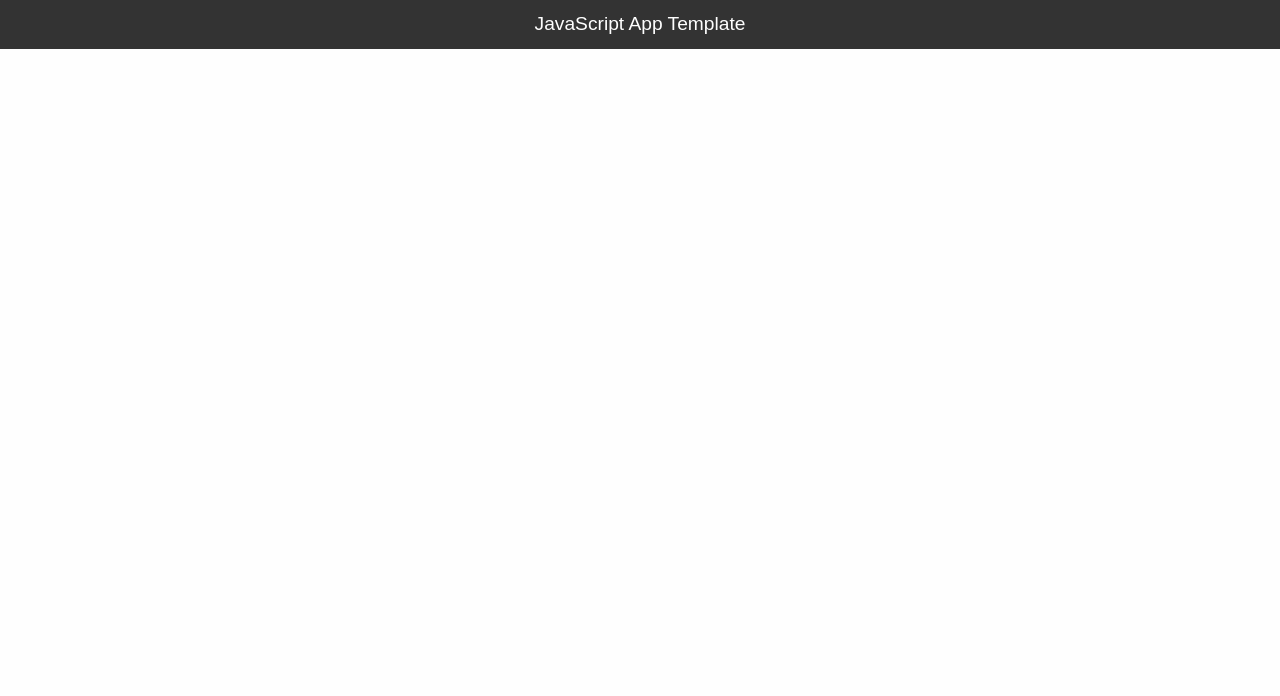
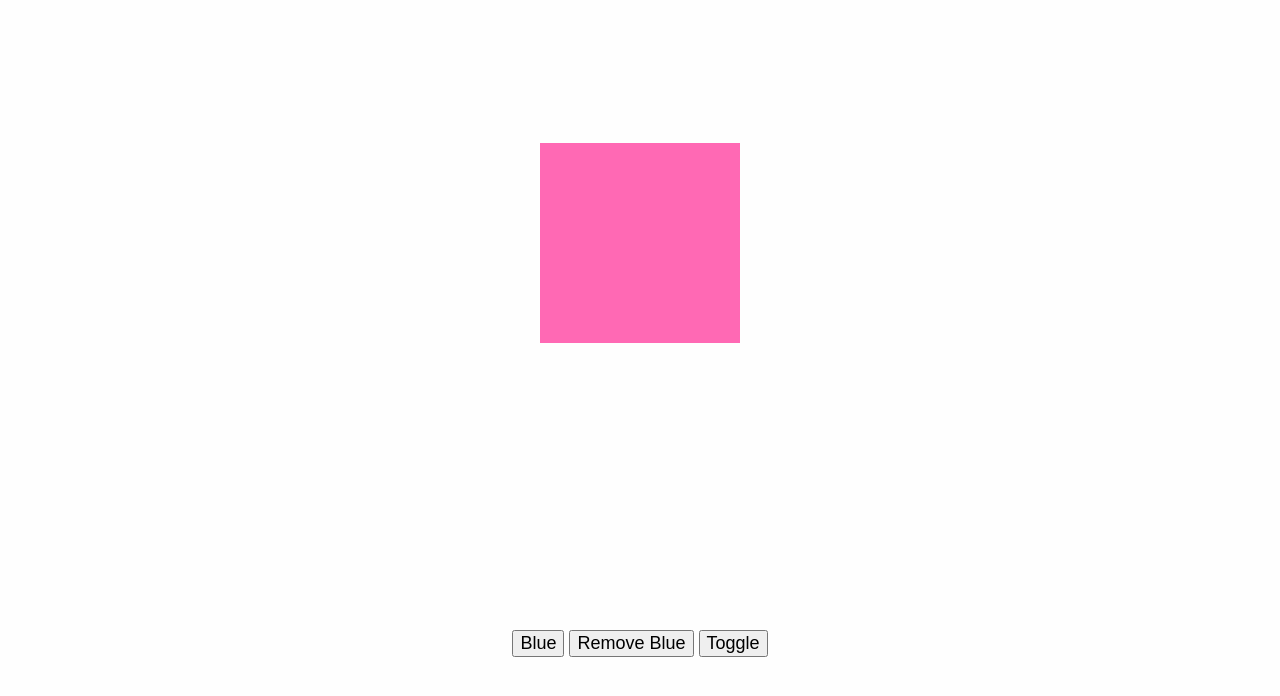
Before and after one commit to clemensschueller/javascript-playground, a website built with Vite: page src/index.html in a window 1280 px wide. Built offline with nearby package versions, Linux system fonts and the light colour scheme.

Commit message:
Finish first exercise

```diff
--- a/src/index.html
+++ b/src/index.html
@@ -8,5 +8,12 @@
     <link rel="stylesheet" href="./styles/global.css" />
     <script defer type="module" src="./index.js"></script>
   </head>
-  <body></body>
+  <body>
+    <div class="box"></div>
+    <div>
+      <button class="btn">Blue</button>
+      <button class="btn-rm">Remove Blue</button>
+      <button class="tgl">Toggle</button>
+    </div>
+  </body>
 </html>
--- a/src/index.js
+++ b/src/index.js
@@ -1,3 +1,15 @@
-import AppHeader from './components/AppHeader'
+console.clear()
+const box = document.querySelector('.box')
+const button = document.querySelector('.btn')
 
-document.body.append(AppHeader('JavaScript App Template'))
+button.addEventListener('click', () => {
+  box.classList.add('blue')
+})
+const buttonRemove = document.querySelector('.btn-rm')
+buttonRemove.addEventListener('click', () => {
+  box.classList.remove('blue')
+})
+const buttonToggle = document.querySelector('.tgl')
+buttonToggle.addEventListener('click', () => {
+  box.classList.toggle('blue')
+})
--- a/src/styles/global.css
+++ b/src/styles/global.css
@@ -1,3 +1,19 @@
 @import './_variables.css';
 @import './_base.css';
 @import './_utility.css';
+
+body {
+  display: grid;
+  place-items: center;
+  height: 100vh;
+}
+
+.box {
+  width: 200px;
+  height: 200px;
+  background: hotpink;
+}
+
+.blue {
+  background: skyblue;
+}
```
